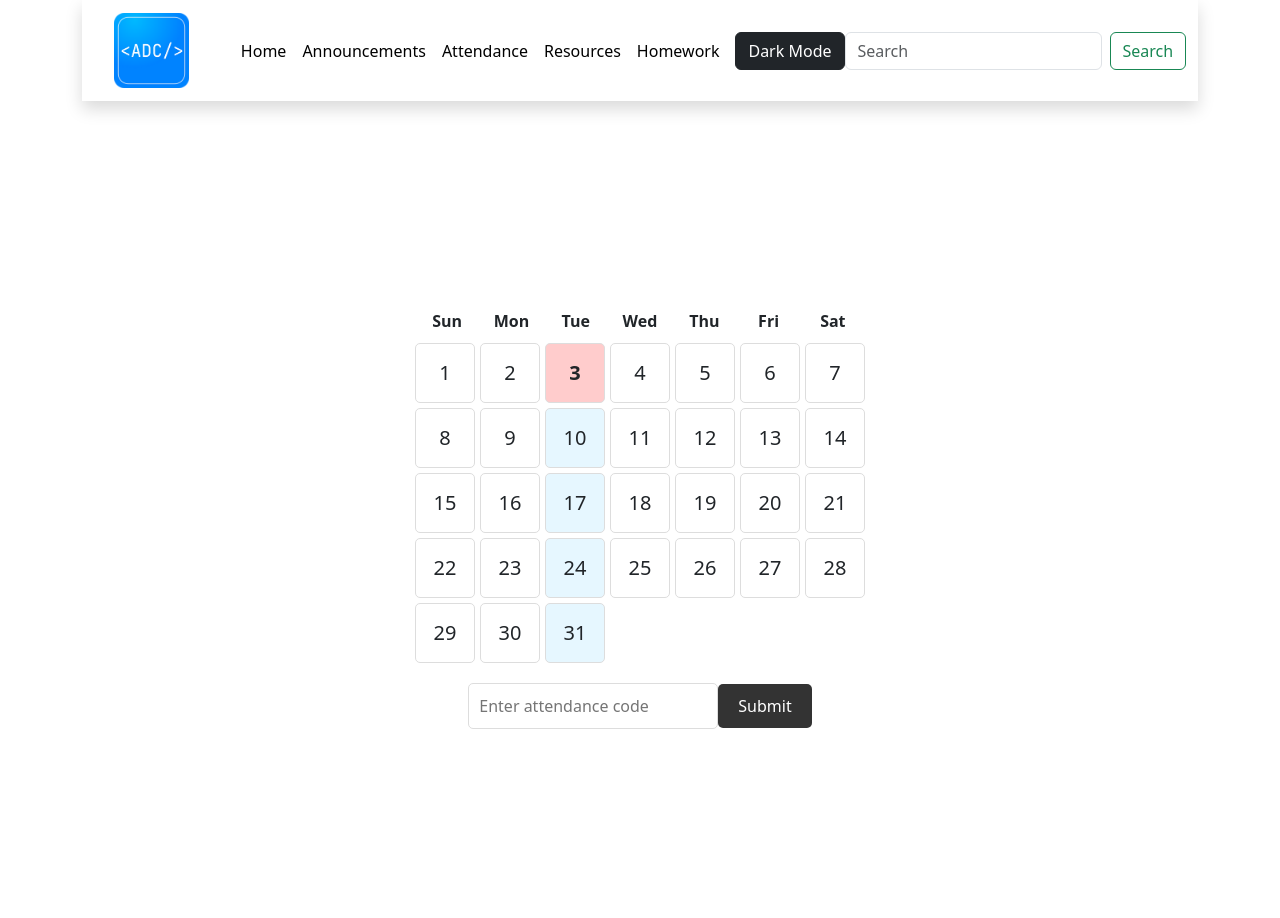
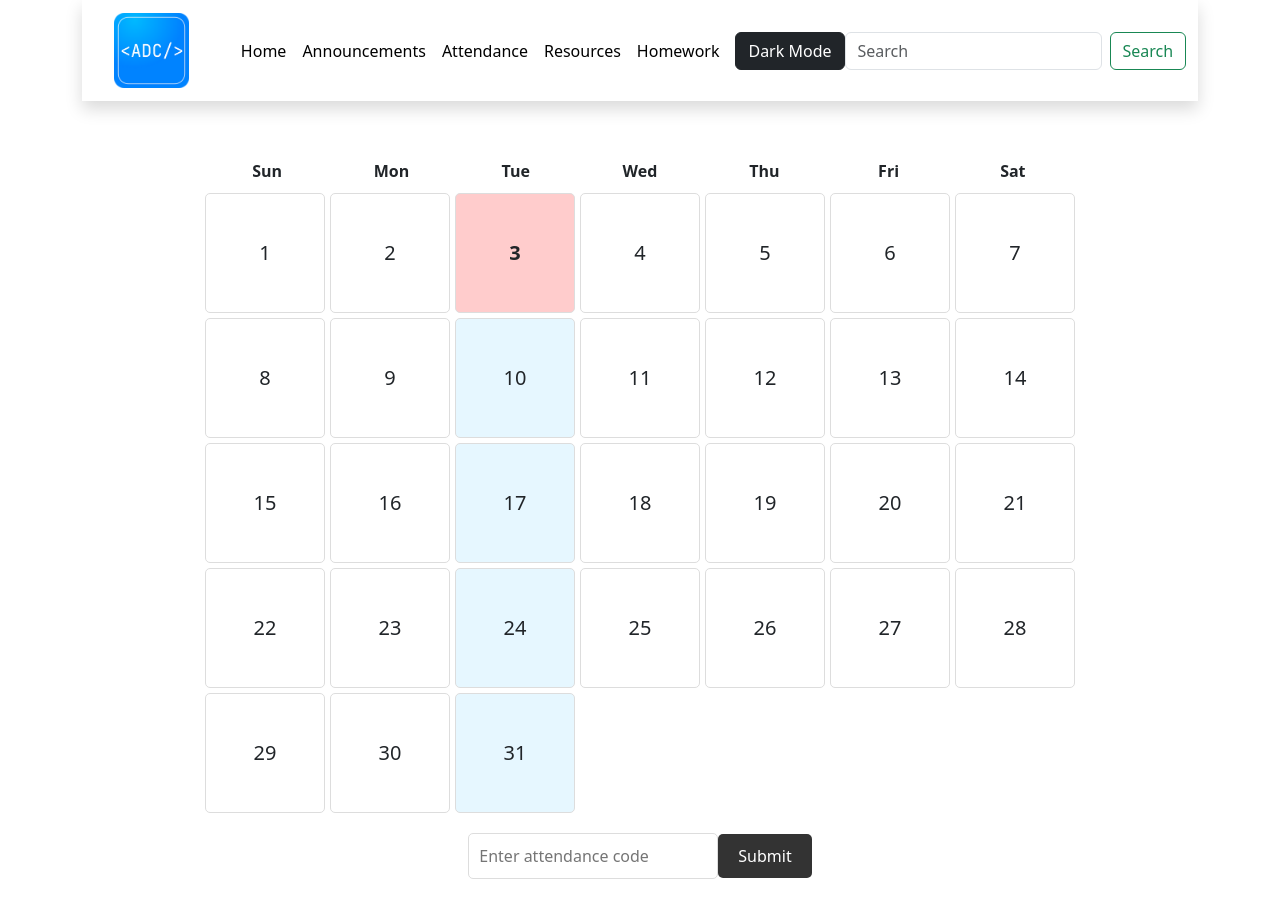
Before and after one commit to laurenlipinski/BootcampPortal, a React (Vite) app: page /attendance in a window 1280 px wide. Shown: the top 918 px of the page. Built offline with nearby package versions, Linux system fonts and the light colour scheme.

Commit message:
updated links/styling

```diff
--- a/src/pages/Homework.tsx
+++ b/src/pages/Homework.tsx
@@ -13,30 +13,29 @@ const homeworkList: Homework[] = [
   {
     title: "Portfolio Website",
     description: "Create a personal portfolio website to showcase your projects.",
-    formUrl: "https://forms.gle/abcdefg1234567",
+    formUrl: "https://docs.google.com/forms/d/e/1FAIpQLSeWPASIBhvQ56hGe7y8icbpb9jXUu6oqY1iYr2RiK1rVbdLWA/closedform",
   },
   {
     title: "Flashcard App",
     description: "Build a flashcard app to practice JavaScript.",
-    formUrl: "https://forms.gle/xyz987654321",
+    formUrl: "https://docs.google.com/forms/d/e/1FAIpQLSdeaQtCgkg7PvP_TIEIB5a7X5S4MFD56JLNeS4PWycqBGi31w/viewform",
   },
   {
     title: "Flexbox Frog and CSS Work",
     description: "Complete the Flexbox Frog game and other CSS-related exercises.",
-    formUrl: "https://forms.gle/12345678abcdefgh",
+    formUrl: "https://docs.google.com/forms/d/e/1FAIpQLSfQFK17245tRC6FuoOYBBozy_n13Cna7hc9ygjz0IPMjpUQGA/viewform",
   },
   {
     title: "Memory Matching Game and React Docs",
     description: "Develop a memory matching game and read React documentation.",
-    formUrl: "https://forms.gle/ijklmnopqrstuv",
+    formUrl: "https://docs.google.com/forms/d/e/1FAIpQLSfXbxbAbiH_0DyQMpA7VvUYZm30wV5rlo9qZ5dIjdYvo-FkYg/viewform",
   },
   {
     title: "Twitter App Clone",
     description: "Create a clone of Twitter and read more React documentation.",
-    formUrl: "https://forms.gle/wxyz0987654321",
+    formUrl: "https://docs.google.com/forms/d/e/1FAIpQLSfsUt76wk2W5hXuOzyl7BZ0fAXaYN7hFcHLmFmQSggDMPe17g/viewform",
   },
 ];
-
 const Homework: React.FC = () => {
   const [completed, setCompleted] = useState<boolean[]>(new Array(homeworkList.length).fill(false));
 
--- a/src/pages/attendance.css
+++ b/src/pages/attendance.css
@@ -14,13 +14,11 @@
     align-items: center;
     justify-content: flex-start;
     width: 100%;
-    padding: 200px;
+    padding: 50px;
     box-sizing: border-box;
 }
 
 
-
-/* Calendar styling */
 .calendar {
     display: flex;
     flex-direction: column;
@@ -45,8 +43,8 @@
 }
 
 .calendar-day {
-    width: 60px; /* Larger size */
-    height: 60px; /* Larger size */
+    width: 120px; /* Larger size */
+    height: 120px; /* Larger size */
     display: flex;
     align-items: center;
     justify-content: center;
@@ -65,7 +63,6 @@
     font-weight: bold;
 }
 
-/* Styling for the attendance form */
 .attendance-form {
     display: flex;
     flex-direction: column;
@@ -85,7 +82,6 @@
     text-align: center;
 }
 
-/* Calendar styling */
 .calendar {
     display: flex;
     flex-direction: column;
@@ -110,14 +106,14 @@
 }
 
 .calendar-day {
-    width: 60px; /* Larger size */
-    height: 60px; /* Larger size */
+    width: 200px;
+    height: 100px;
     display: flex;
     align-items: center;
     justify-content: center;
     border: 1px solid #ddd;
     border-radius: 5px;
-    font-size: 1.25rem; /* Larger font size */
+    font-size: 1.25rem;
     text-align: center;
 }
 
```
